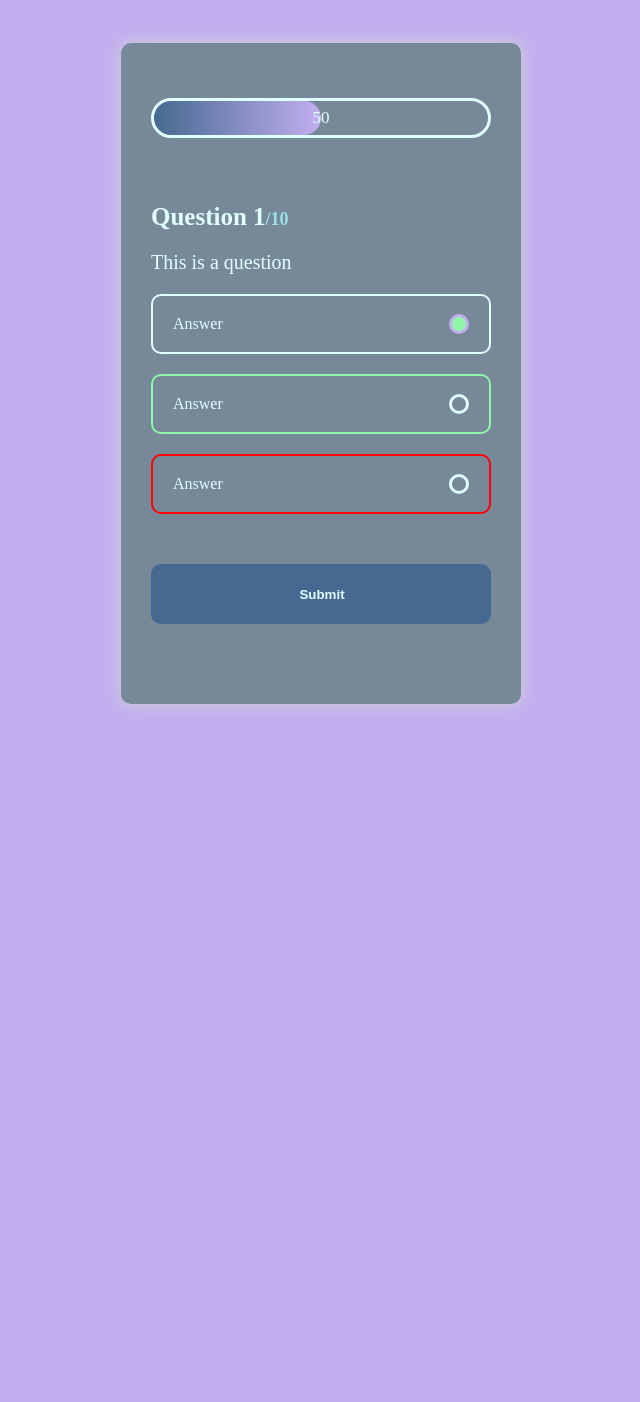
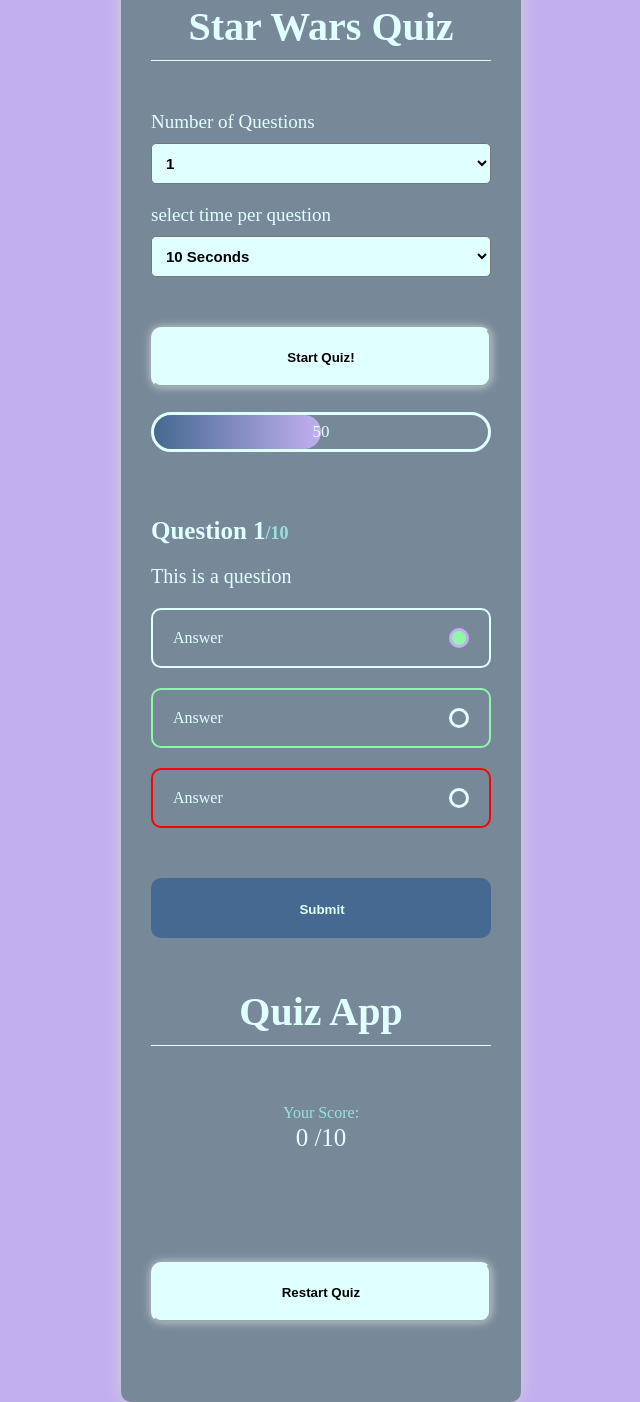
Before and after one commit to Foxshane997/StarWarsQuiz.github.io, a plain HTML site: page index.html in a window 1280 px wide. Shown: the part 27-1429 px from the top of the page, without its empty margins (319-959 px from the left). Before the commit the page ends 800 px from the top, so only its background shows below. Drawn offline with Linux system fonts and the light colour scheme.

Commit message:
finished up the styling

```diff
--- a/index.html
+++ b/index.html
@@ -9,7 +9,7 @@
 <body>
 
     <div class="container">
-        <div class="start-screen hide">   <!-- remove hide from class to see this section -->
+        <div class="start-screen">   <!-- remove hide from class to see this section -->
             <h1 class="heading">Star Wars Quiz</h1>
             <div class="settings">
                 <!-- How many questions -->
@@ -35,7 +35,7 @@
         <!-- Creating the timer & quiz questions -->
         <div class="quiz">
             <div class="timer">
-                <div class="progress">
+                <div class="progress"> <!-- remove hide from the class! -->
                     <div class="progress-bar"></div>
                     <span class="progress-text">50</span>
                 </div>
@@ -67,11 +67,23 @@
                             <span class="icon">✓</span>
                         </span>
                     </div>
-                    <button class="btn submit" disabled>Submit</button> <!-- Need to fix the weird white border thing -->
-
+                    <button class="btn submit" disabled>Submit</button>
                     <button class="btn next">Next</button>
             </div>
-    </div>
+
+            <!-- The end screen with score -->
+                <div class="end-screen">
+                    <h1 class="heading">Quiz App</h1>
+                    <div class="score">
+                        <span class="score-text">Your Score:</span>
+                        <div>
+                        <span class="final-score">0</span>
+                        <span class="total-score">/10</span>
+                    </div>
+                </div>
+                <button class="btn restart">Restart Quiz</button>
+            </div>
+        </div>
 
     <script>"./index.js"</script>
 </body>
--- a/style.css
+++ b/style.css
@@ -34,10 +34,14 @@
 
 label {
     display: block;
-    font-size: 16px;
+    font-size: 19px;
     font-weight: 500;
     margin-bottom: 10px;
-    color: black;
+    color: lightcyan;
+}
+
+label:hover {
+
 }
 
 select {
@@ -52,6 +56,7 @@
     text-transform: capitalize;
 }
 
+/* Styling of all the buttons added */
 .btn {
     width: 100%;
     height: 60px;
@@ -83,12 +88,15 @@
     border-bottom: lightcyan;
     border-right: lightcyan;
 }
+/* Button styling end */
 
+/* controls if & when things are hidden */
 .hide {
     display: none;
 
 }
 
+/* The actual timer bar */
 .timer {
     width: 100%;
     height: 100px;
@@ -128,7 +136,9 @@
     font-size: 17px;
     font-weight: 500;
 }
+/* Timer bar end */
 
+/* Styling for all questions & answers */
 .question-wrapper .number {
     color: lightcyan;
     font-size: 25px;
@@ -208,8 +218,33 @@
     margin-bottom: 50px;
 
 }
+/* Styling for questions & answers end */
 
 .btn.next {
     /* show when answer is submitted */
     display: none;
 }
+
+/* End screen styling start */
+.end-screen .score {
+    color: lightcyan;
+    font-size: 25px;
+    font-weight: 500;
+    margin-bottom: 80px;
+    text-align: center;
+}
+
+.end-screen .score-text {
+    color: #99E2E2;
+    font-size: 16px;
+    margin-bottom: 120px;
+}
+/* End screen complete */
+
+@media (max-width: 468) {
+    .container {
+        min-height: 100vh;
+        max-width: 100%;
+        border-radius: 0;
+    }
+}
```
